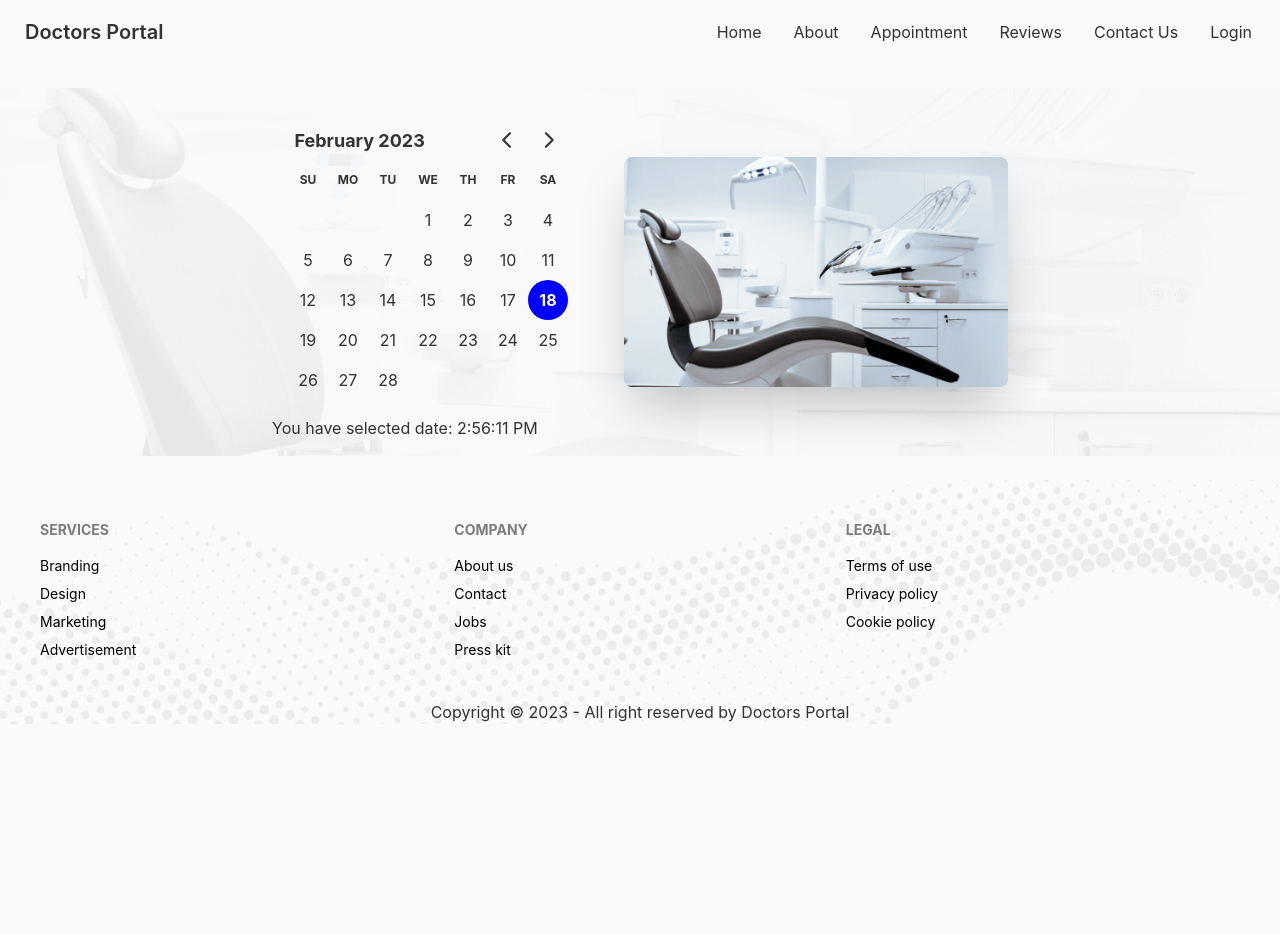
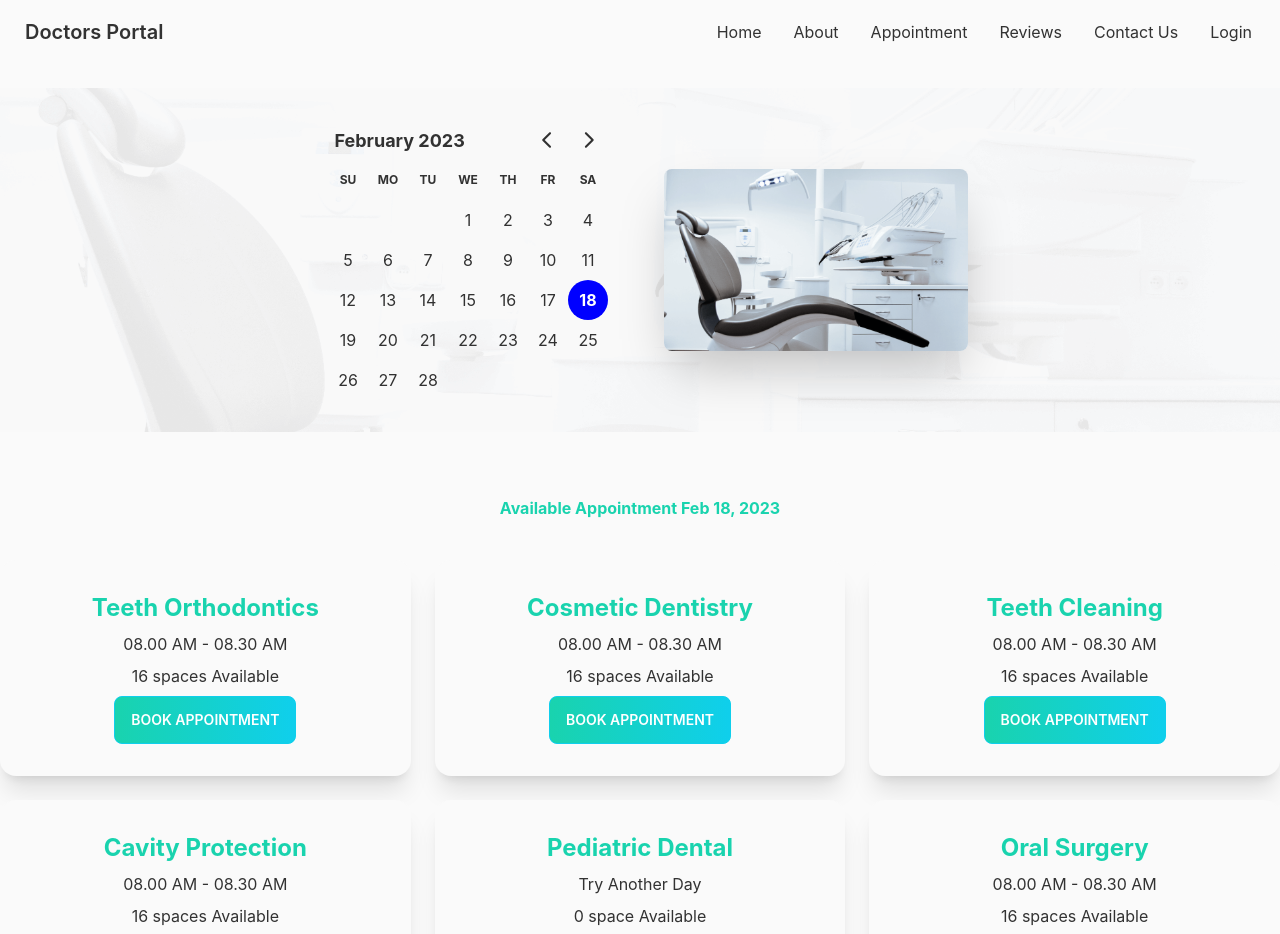
Before and after one commit to AkRazu/doctors-portal-client, a React (Create React App) app: page /appointment in a window 1280 px wide. Shown: the top 934 px of the page. Before the commit the page ends 800 px from the top, so only its background shows below. Built offline with nearby package versions, Linux system fonts and the light colour scheme.

Commit message:
booking modal add

```diff
--- /dev/null
+++ b/public/appointmentOptions.json
@@ -0,0 +1,118 @@
+[
+    {
+      "_id": 1,
+      "name": "Teeth Orthodontics",
+      "slots": [
+        "08.00 AM - 08.30 AM",
+        "08.30 AM - 09.00 AM",
+        "09.00 AM - 9.30 AM",
+        "09.30 AM - 10.00 AM",
+        "10.00 AM - 10.30 AM",
+        "10.30 AM - 11.00 AM",
+        "11.00 AM - 11.30 AM",
+        "11.30 AM - 12.00 AM",
+        "1.00 PM - 1.30 PM",
+        "1.30 PM - 2.00 PM",
+        "2.00 PM - 2.30 PM",
+        "2.30 PM - 3.00 PM",
+        "3.00 PM - 3.30 PM",
+        "3.30 PM - 4.00 PM",
+        "4.00 PM - 4.30 PM",
+        "4.30 PM - 5.00 PM"
+      ]
+    },
+    {
+      "_id": 2,
+      "name": "Cosmetic Dentistry",
+      "slots": [
+        "08.00 AM - 08.30 AM",
+        "08.30 AM - 09.00 AM",
+        "09.00 AM - 9.30 AM",
+        "09.30 AM - 10.00 AM",
+        "10.00 AM - 10.30 AM",
+        "10.30 AM - 11.00 AM",
+        "11.00 AM - 11.30 AM",
+        "11.30 AM - 12.00 AM",
+        "1.00 PM - 1.30 PM",
+        "1.30 PM - 2.00 PM",
+        "2.00 PM - 2.30 PM",
+        "2.30 PM - 3.00 PM",
+        "3.00 PM - 3.30 PM",
+        "3.30 PM - 4.00 PM",
+        "4.00 PM - 4.30 PM",
+        "4.30 PM - 5.00 PM"
+      ]
+    },
+    {
+      "_id": 3,
+      "name": "Teeth Cleaning",
+      "slots": [
+        "08.00 AM - 08.30 AM",
+        "08.30 AM - 09.00 AM",
+        "09.00 AM - 9.30 AM",
+        "09.30 AM - 10.00 AM",
+        "10.00 AM - 10.30 AM",
+        "10.30 AM - 11.00 AM",
+        "11.00 AM - 11.30 AM",
+        "11.30 AM - 12.00 AM",
+        "1.00 PM - 1.30 PM",
+        "1.30 PM - 2.00 PM",
+        "2.00 PM - 2.30 PM",
+        "2.30 PM - 3.00 PM",
+        "3.00 PM - 3.30 PM",
+        "3.30 PM - 4.00 PM",
+        "4.00 PM - 4.30 PM",
+        "4.30 PM - 5.00 PM"
+      ]
+    },
+    {
+      "_id": 4,
+      "name": "Cavity Protection",
+      "slots": [
+        "08.00 AM - 08.30 AM",
+        "08.30 AM - 09.00 AM",
+        "09.00 AM - 9.30 AM",
+        "09.30 AM - 10.00 AM",
+        "10.00 AM - 10.30 AM",
+        "10.30 AM - 11.00 AM",
+        "11.00 AM - 11.30 AM",
+        "11.30 AM - 12.00 AM",
+        "1.00 PM - 1.30 PM",
+        "1.30 PM - 2.00 PM",
+        "2.00 PM - 2.30 PM",
+        "2.30 PM - 3.00 PM",
+        "3.00 PM - 3.30 PM",
+        "3.30 PM - 4.00 PM",
+        "4.00 PM - 4.30 PM",
+        "4.30 PM - 5.00 PM"
+      ]
+    },
+    {
+      "_id": 5,
+      "name": "Pediatric Dental",
+      "slots": [
+      ]
+    },
+    {
+      "_id": 6,
+      "name": "Oral Surgery",
+      "slots": [
+        "08.00 AM - 08.30 AM",
+        "08.30 AM - 09.00 AM",
+        "09.00 AM - 9.30 AM",
+        "09.30 AM - 10.00 AM",
+        "10.00 AM - 10.30 AM",
+        "10.30 AM - 11.00 AM",
+        "11.00 AM - 11.30 AM",
+        "11.30 AM - 12.00 AM",
+        "1.00 PM - 1.30 PM",
+        "1.30 PM - 2.00 PM",
+        "2.00 PM - 2.30 PM",
+        "2.30 PM - 3.00 PM",
+        "3.00 PM - 3.30 PM",
+        "3.30 PM - 4.00 PM",
+        "4.00 PM - 4.30 PM",
+        "4.30 PM - 5.00 PM"
+      ]
+    }
+  ]
--- a/src/Pages/Appointment/Appointment/Appointment.js
+++ b/src/Pages/Appointment/Appointment/Appointment.js
@@ -1,12 +1,21 @@
-import React from 'react';
-import AppointmentBanner from '../AppointmentBanner/AppointmentBanner';
+import React, { useState } from "react";
+import AppointmentBanner from "../AppointmentBanner/AppointmentBanner";
+import AvailableAppointment from "../AvailableAppointment/AvailableAppointment";
 
 const Appointment = () => {
-    return (
-        <div>
-            <AppointmentBanner/>
-        </div>
-    );
+  const [selectDate, setSelectedDate] = useState(new Date());
+  return (
+    <div>
+      <AppointmentBanner
+        setSelectedDate={setSelectedDate}
+        selectDate={selectDate}
+      />
+      <AvailableAppointment
+        setSelectedDate={setSelectedDate}
+        selectDate={selectDate}
+      />
+    </div>
+  );
 };
 
 export default Appointment;
--- a/src/Pages/Appointment/AppointmentBanner/AppointmentBanner.js
+++ b/src/Pages/Appointment/AppointmentBanner/AppointmentBanner.js
@@ -1,27 +1,24 @@
-import React, { useState } from "react";
-import chair from '../../../assets/images/chair.png'
-import { DayPicker } from 'react-day-picker';
-import './AppointmentBanner.css'
-import { format } from "date-fns";
+import React from "react";
+import chair from "../../../assets/images/chair.png";
+import { DayPicker } from "react-day-picker";
+import "./AppointmentBanner.css";
 
-const AppointmentBanner = () => {
-    const [selectDate,setSelectedDate] = useState(new Date())
+const AppointmentBanner = ({ selectDate, setSelectedDate }) => {
   return (
     <header className="my-6">
       <div className="hero appoi-bg">
-        <div className="hero-content flex-col lg:flex-row-reverse">
+        <div className="hero-content w-1/2 flex-col lg:flex-row-reverse">
           <img
             src={chair}
-            alt='Dentist Chair'
-            className="max-w-sm rounded-lg shadow-2xl"
+            alt="Dentist Chair"
+            className="max-w-sm lg:w-1/2 w-11/12 rounded-lg shadow-2xl"
           />
           <div className="mr-6">
-          <DayPicker
-            mode='single'
-            selected={selectDate}
-            onSelect={setSelectedDate}
-          />
-          <p>You have selected date: {format(selectDate,'pp')}</p>
+            <DayPicker
+              mode="single"
+              selected={selectDate}
+              onSelect={setSelectedDate}
+            />
           </div>
         </div>
       </div>
--- /dev/null
+++ b/src/Pages/Appointment/AvailableAppointment/AppointmentOption.js
@@ -0,0 +1,31 @@
+import React from "react";
+
+const AppointmentOption = ({ option, setTreatment }) => {
+  const { name, slots } = option;
+  console.log(option);
+  return (
+    <div className="card bg-base-100 shadow-xl ">
+      <div className="card-body text-center">
+        <h2 className="font-bold text-center text-2xl text-secondary">
+          {name}
+        </h2>
+        <p>{slots.length > 0 ? slots[0] : "Try Another Day"}</p>
+        <p>
+          {slots.length} {slots.length > 1 ? "spaces" : "space"} Available
+        </p>
+        <div className="card-actions justify-center">
+          <label
+          disabled = {slots.length === 0}
+            htmlFor="booking-modal"
+            className="btn btn-primary bg-gradient-to-r from-[#19D3AE] to-[#0FCFEC] text-white"
+            onClick={() => setTreatment(option)}
+          >
+            Book Appointment
+          </label>
+        </div>
+      </div>
+    </div>
+  );
+};
+
+export default AppointmentOption;
--- /dev/null
+++ b/src/Pages/Appointment/AvailableAppointment/AvailableAppointment.js
@@ -0,0 +1,33 @@
+import { format } from "date-fns";
+import React, { useEffect, useState } from "react";
+import BookingModal from "../BookingModal/BookingModal";
+import AppointmentOption from "./AppointmentOption";
+
+const AvailableAppointment = ({ selectDate, setSelectedDate }) => {
+  const [appointmentOptions, setAppointmentOptions] = useState([]);
+  const [treatment, setTreatment] = useState(null);
+  useEffect(() => {
+    fetch("appointmentOptions.json")
+      .then((res) => res.json())
+      .then((data) => setAppointmentOptions(data));
+  }, []);
+  return (
+    <section className="mt-16">
+      <p className="text-center font-bold text-secondary">
+        Available Appointment {format(selectDate, "PP")}
+      </p>
+      <div className="grid gap-6 grid-cols-1 md:grid-cols-2 lg:grid-cols-3 my-10">
+        {appointmentOptions.map((option) => (
+          <AppointmentOption
+            setTreatment={setTreatment}
+            key={option._id}
+            option={option}
+          />
+        ))}
+      </div>
+      {treatment && <BookingModal treatment={treatment} selectDate={selectDate} />}
+    </section>
+  );
+};
+
+export default AvailableAppointment;
--- /dev/null
+++ b/src/Pages/Appointment/BookingModal/BookingModal.js
@@ -0,0 +1,63 @@
+import { format } from "date-fns/esm";
+import React from "react";
+
+const BookingModal = ({ treatment, selectDate }) => {
+  const { name,slots } = treatment;
+  return (
+    <>
+      <input type="checkbox" id="booking-modal" className="modal-toggle" />
+      <div className="modal">
+        <div className="modal-box relative">
+          <label
+            htmlFor="booking-modal"
+            className="btn btn-sm btn-circle absolute right-2 top-2"
+          >
+            ✕
+          </label>
+          <h3 className="text-lg font-bold">{name}</h3>
+          <form className="grid grid-cols-1">
+            <input
+              disabled
+              type="text"
+              value={format(selectDate, "PP")}
+              className="input input-bordered w-full  my-2"
+            />
+            <select className="select select-bordered w-full">
+              <option disabled selected>
+                Who shot first?
+              </option>
+             {
+              slots.map(slot =>  <option value={slot} selected>
+                {slot}
+              </option>)
+             }
+            </select>
+            <input
+              type="text"
+              placeholder="Full Name"
+              className="input input-bordered w-full  my-2"
+            />
+            <input
+              type="text"
+              placeholder="Phone Number"
+              className="input input-bordered w-full  my-2"
+            />
+            <input
+              type="text"
+              placeholder="Email"
+              className="input input-bordered w-full  my-2"
+            />
+            <input
+              type="submit"
+              value="submit"
+              placeholder="Type here"
+              className="btn w-full  my-2"
+            />
+          </form>
+        </div>
+      </div>
+    </>
+  );
+};
+
+export default BookingModal;
```
